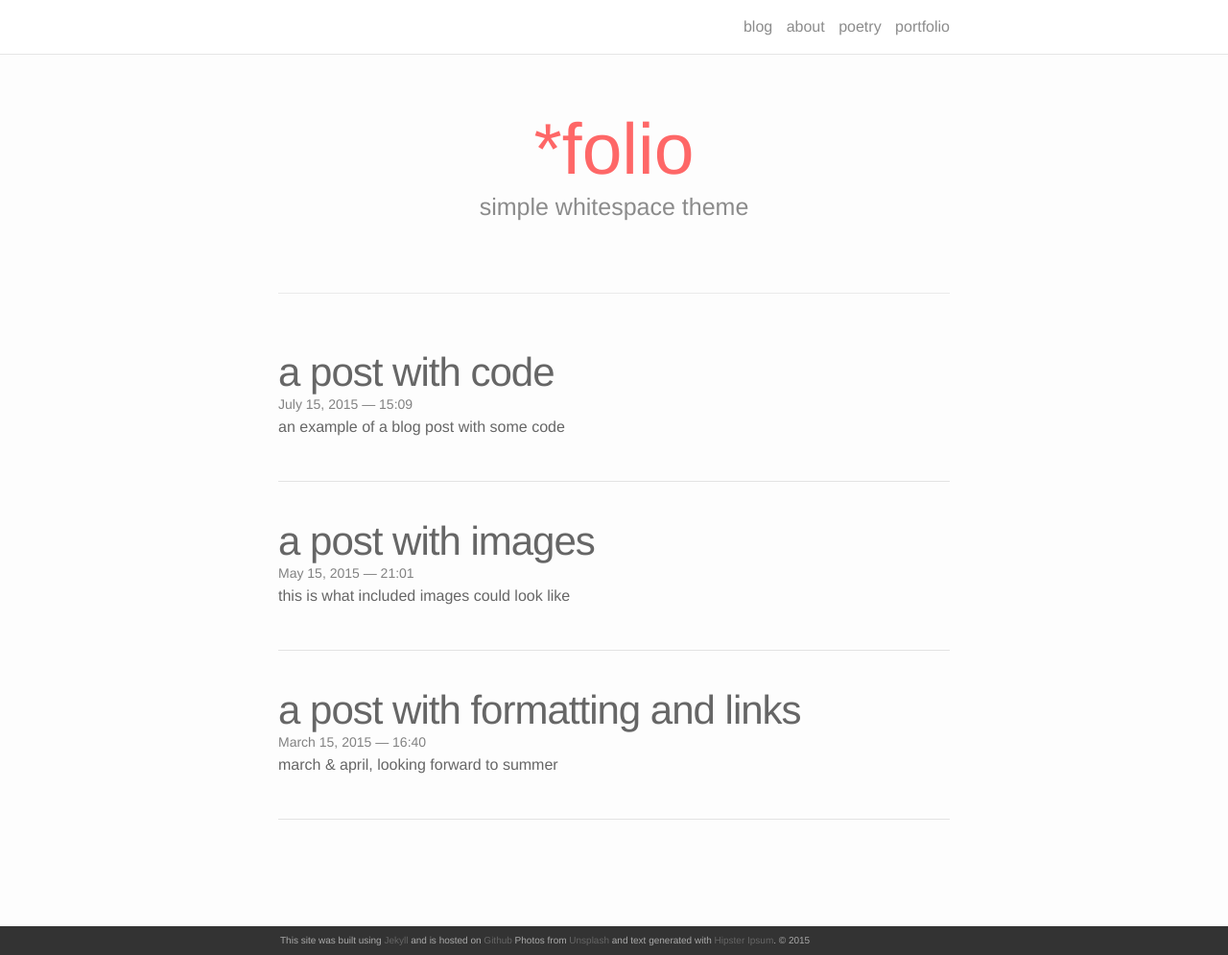
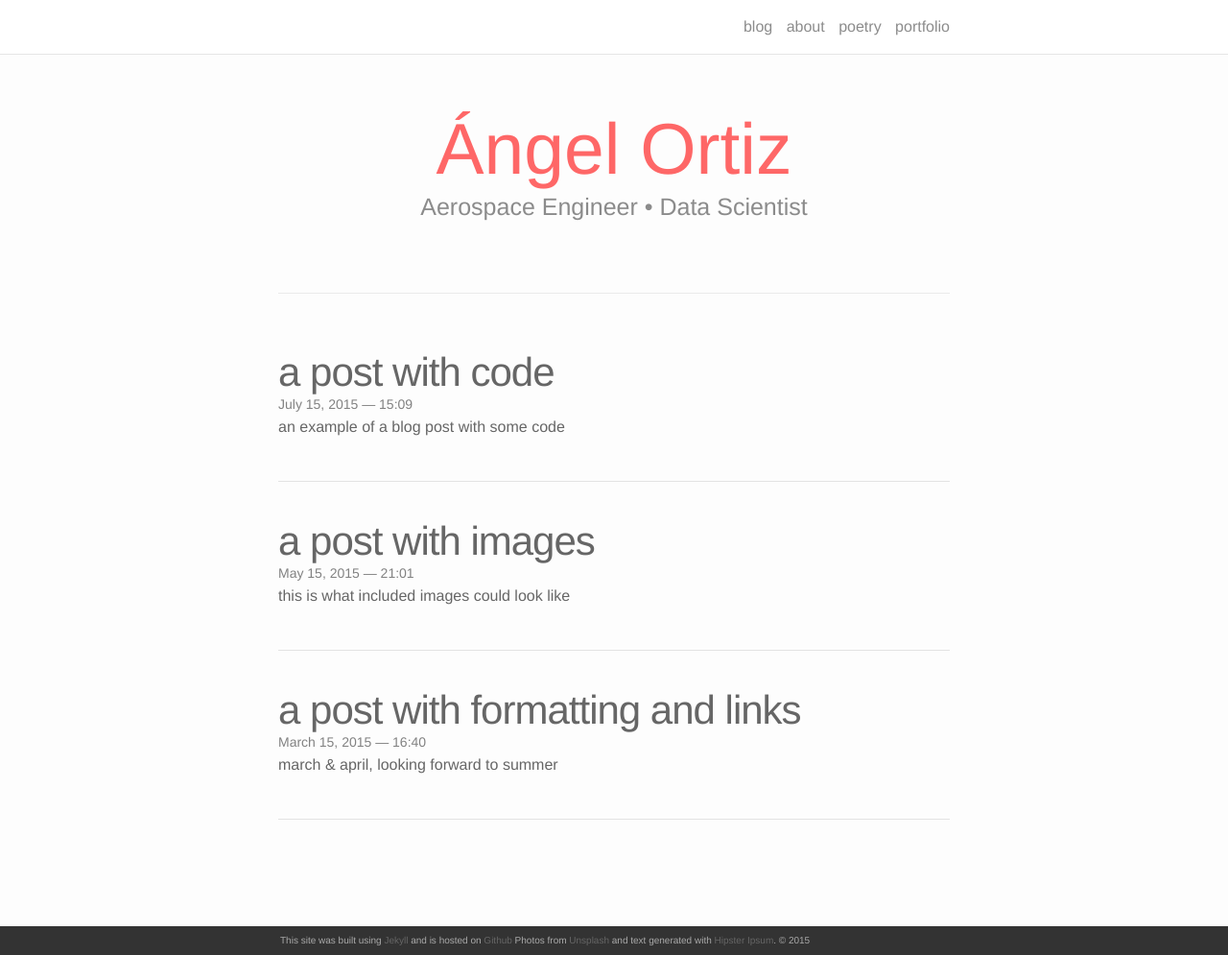
Before and after one commit to Angelo1211/Angelo1211.github.io, a Jekyll site: the page built from index.html, in a window 1280 px wide and 995 px high. Shown: the whole window at 96% size. Built offline with Jekyll 4.4.1, drawn with Linux system fonts in a browser that asks for light colours; nearby versions of some CDN libraries; the list of posts is cut into pages by our own code.

Commit message:
Updated title Page

```diff
--- a/index.html
+++ b/index.html
@@ -3,8 +3,8 @@ layout: default
 ---
 
 <div class="header-bar">
-  <h1>*folio</h1>
-  <h2>simple whitespace theme</h2>
+  <h1>Ángel Ortiz</h1>
+  <h2>Aerospace Engineer •	Data Scientist </h2>
   <br/>
   <hr>
   <br/>
```
